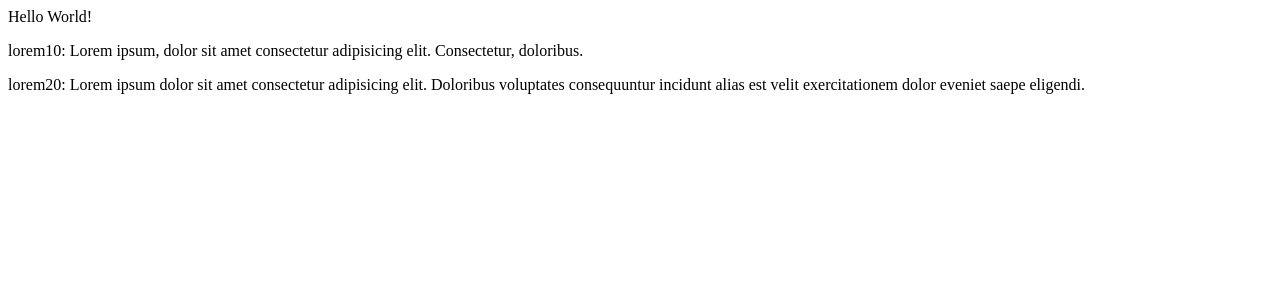
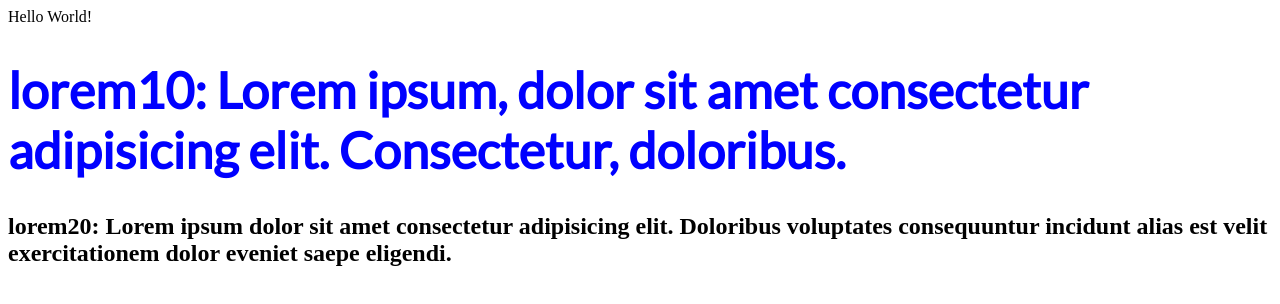
Before and after one commit to ubthung/frontend-basic-learning, a plain HTML site: page index.html in a window 1280 px wide. Drawn offline with Linux system fonts and the light colour scheme.

Commit message:
Google font

```diff
--- a/index.html
+++ b/index.html
@@ -4,10 +4,12 @@
     <meta charset="UTF-8">
     <meta name="viewport" content="width=device-width, initial-scale=1.0">
     <title>Hello World!</title>
+    <link href="https://fonts.googleapis.com/css2?family=Lato:wght@100;400&display=swap" rel="stylesheet">
+    <link rel="stylesheet" href="styles.css">
 </head>
 <body>
     Hello World!
 </body>
-    <p>lorem10: Lorem ipsum, dolor sit amet consectetur adipisicing elit. Consectetur, doloribus.</p>
-    <o>lorem20: Lorem ipsum dolor sit amet consectetur adipisicing elit. Doloribus voluptates consequuntur incidunt alias est velit exercitationem dolor eveniet saepe eligendi.</o>
+    <h1>lorem10: Lorem ipsum, dolor sit amet consectetur adipisicing elit. Consectetur, doloribus.</h1>
+    <h2>lorem20: Lorem ipsum dolor sit amet consectetur adipisicing elit. Doloribus voluptates consequuntur incidunt alias est velit exercitationem dolor eveniet saepe eligendi.</h2>
 </html>
--- /dev/null
+++ b/styles.css
@@ -0,0 +1,6 @@
+h1 {
+    color: blue;
+    font-family: Lato, sans-serif;
+    font-weight: 900;
+    font-size: 50px;
+}
```
